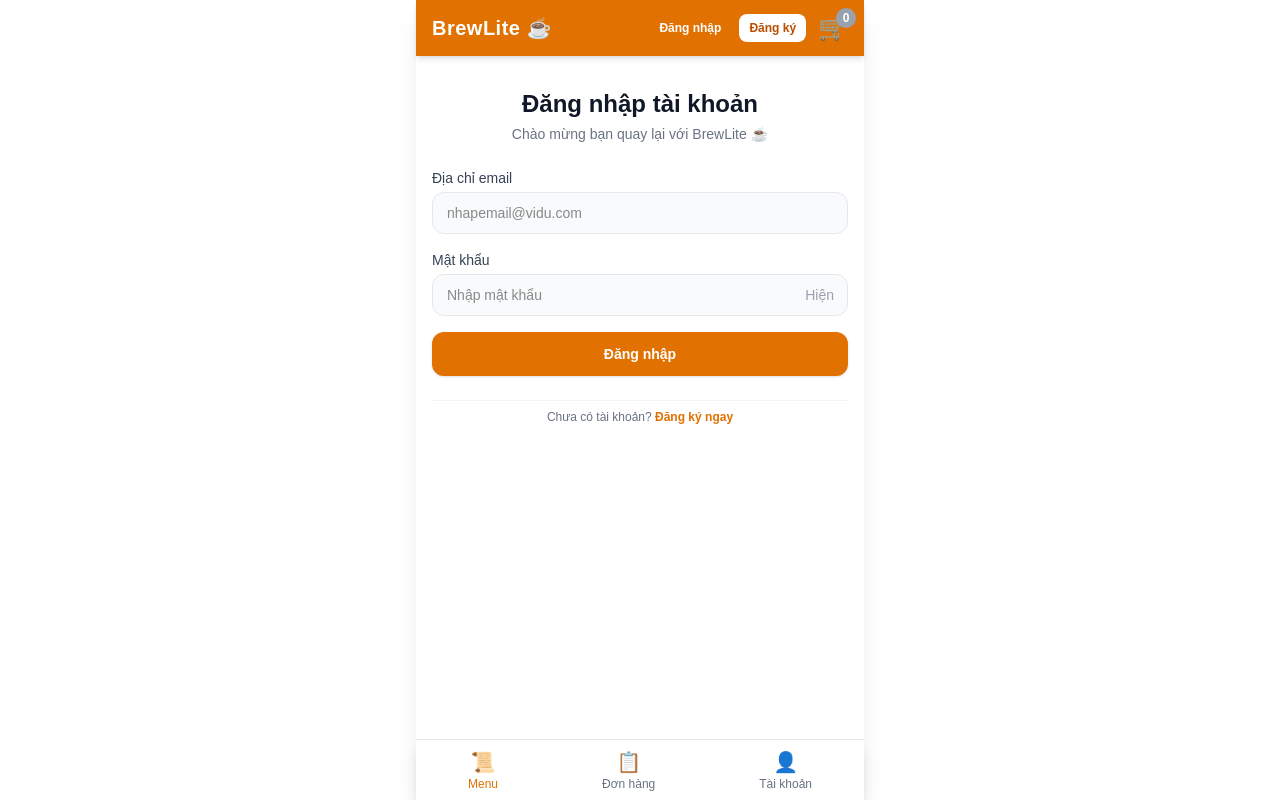
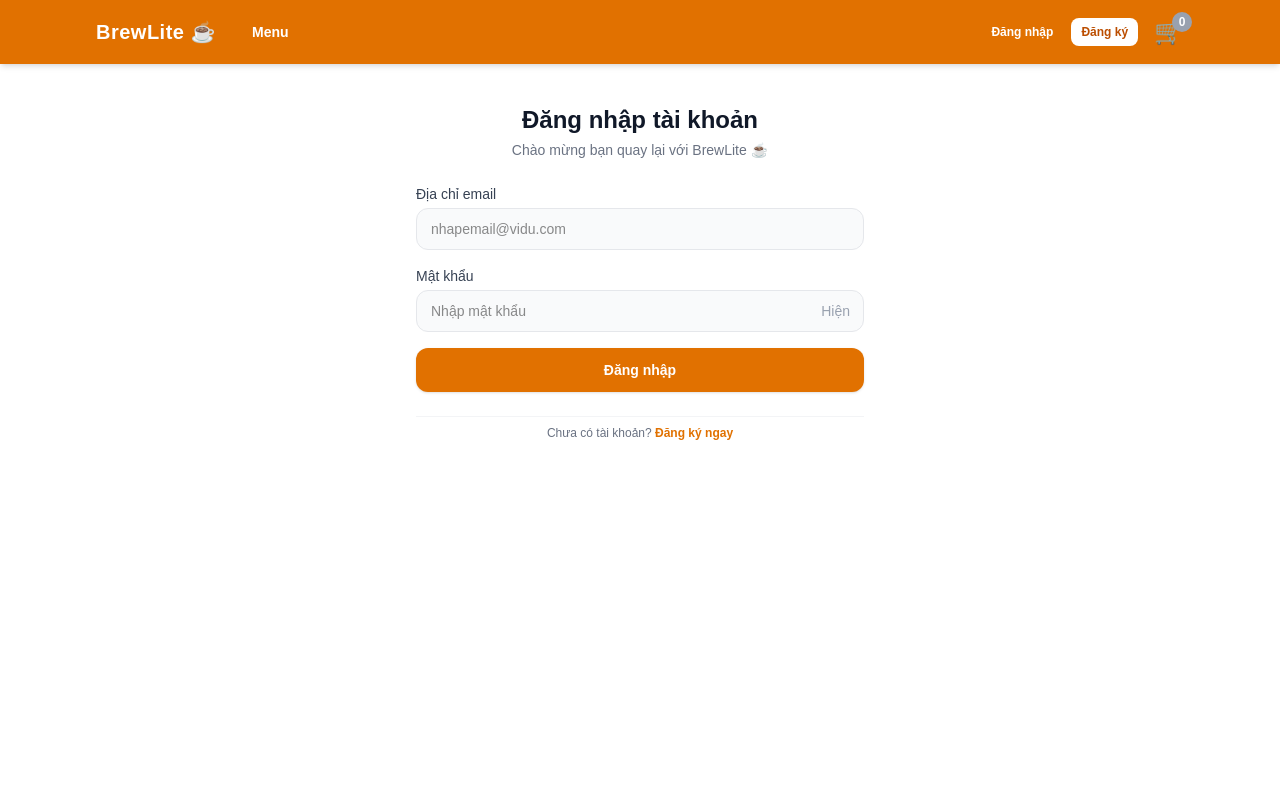
Before and after one commit to Thori2724/BrewLite-CNPM-nh-m-12, a Next.js app in the folder apps/web/: page /login in a window 1280 px wide. Built offline with nearby package versions, Linux system fonts and the light colour scheme.

Commit message:
feat(web): desktop-first, nhom 1 layout chung va menu

```diff
--- a/apps/web/app/components/ProductCard.tsx
+++ b/apps/web/app/components/ProductCard.tsx
@@ -9,10 +9,10 @@ export default function ProductCard({ product }: ProductCardProps) {
   const isOutOfStock = product.stock <= 0;
 
   return (
-    <div className="bg-white rounded-xl shadow-sm border border-gray-100 overflow-hidden flex flex-col justify-between relative hover:shadow-md transition">
+    <div className="bg-white rounded-2xl shadow-xs border border-gray-100 overflow-hidden flex flex-col justify-between relative hover:shadow-md transition">
       <Link href={`/menu/${product.id}`} className="block group">
         {/* Hình ảnh sản phẩm */}
-        <div className="relative w-full h-36 bg-gray-100">
+        <div className="relative w-full h-36 sm:h-44 lg:h-48 bg-gray-100 overflow-hidden">
           <img
             src={product.imageUrl}
             alt={product.name}
@@ -22,30 +22,30 @@ export default function ProductCard({ product }: ProductCardProps) {
           />
           {/* Nhãn Hết hàng (Task 12) */}
           {isOutOfStock && (
-            <span className="absolute top-2 right-2 bg-gray-800 text-white text-xs px-2 py-1 rounded font-semibold">
+            <span className="absolute top-2.5 right-2.5 bg-gray-800 text-white text-xs px-2.5 py-1 rounded-md font-semibold shadow-xs">
               Hết hàng
             </span>
           )}
         </div>
 
         {/* Thông tin sản phẩm */}
-        <div className="p-3">
-          <h3 className="font-semibold text-gray-800 text-sm line-clamp-1 group-hover:text-amber-600 transition">
+        <div className="p-3 sm:p-4">
+          <h3 className="font-semibold text-gray-800 text-sm sm:text-base line-clamp-1 group-hover:text-amber-600 transition">
             {product.name}
           </h3>
-          <p className="text-amber-600 font-bold text-sm mt-1">
+          <p className="text-amber-600 font-bold text-sm sm:text-base mt-1">
             {product.basePrice.toLocaleString('vi-VN')} đ
           </p>
         </div>
       </Link>
 
       {/* Nút thêm món */}
-      <div className="p-3 pt-0">
+      <div className="p-3 sm:p-4 pt-0">
         <Link href={!isOutOfStock ? `/menu/${product.id}` : '#'} className="block">
           <button
             type="button"
             disabled={isOutOfStock}
-            className={`w-full py-1.5 rounded-lg text-xs font-semibold transition ${
+            className={`w-full py-2 rounded-xl text-xs sm:text-sm font-semibold transition ${
               !isOutOfStock
                 ? 'bg-amber-600 text-white hover:bg-amber-700 active:scale-95 cursor-pointer'
                 : 'bg-gray-200 text-gray-400 cursor-not-allowed pointer-events-none'
--- a/apps/web/app/layout.tsx
+++ b/apps/web/app/layout.tsx
@@ -1,4 +1,5 @@
 import type { Metadata } from "next";
+import Link from "next/link";
 import "./globals.css";
 import { CartProvider } from "../context/CartContext";
 import { AuthProvider } from "../context/AuthContext";
@@ -17,38 +18,42 @@ export default function RootLayout({
 }>) {
   return (
     <html lang="vi">
-      <body className="bg-gray-100 min-h-screen text-gray-800 antialiased">
+      <body className="bg-gray-50 min-h-screen text-gray-800 antialiased overflow-x-hidden">
         <CartProvider>
           <AuthProvider>
-            {/* Khung giới hạn giao diện chuẩn di động */}
-            <div className="max-w-md mx-auto bg-white min-h-screen flex flex-col shadow-xl">
-              {/* Header Top Bar */}
-              <header className="sticky top-0 z-50 bg-amber-600 text-white px-4 py-3 flex justify-between items-center shadow-md">
-                <h1 className="text-xl font-bold tracking-wide">BrewLite ☕</h1>
-                <div className="flex items-center gap-3 min-w-0">
-                  <AuthNav />
-                  <CartIcon />
+            <div className="min-h-screen flex flex-col">
+              {/* Header Top Bar trải toàn chiều rộng */}
+              <header className="sticky top-0 z-50 w-full bg-amber-600 text-white shadow-md">
+                <div className="max-w-6xl mx-auto px-4 sm:px-6 lg:px-8 h-16 flex justify-between items-center gap-3">
+                  <div className="flex items-center gap-6 shrink-0">
+                    <Link
+                      href="/"
+                      className="text-xl font-bold tracking-wide hover:opacity-90 transition"
+                    >
+                      BrewLite ☕
+                    </Link>
+                    <nav className="hidden sm:flex items-center gap-4">
+                      <Link
+                        href="/"
+                        className="text-sm font-semibold px-3 py-1.5 rounded-lg hover:bg-white/15 transition"
+                      >
+                        Menu
+                      </Link>
+                      {/* TODO: Task 18 sẽ thêm liên kết "Đơn hàng" vào header */}
+                    </nav>
+                  </div>
+
+                  <div className="flex items-center gap-3 sm:gap-4 min-w-0">
+                    <AuthNav />
+                    <CartIcon />
+                  </div>
                 </div>
               </header>
 
               {/* Nội dung chính màn hình */}
-              <main className="flex-1 p-4 pb-20">{children}</main>
-
-              {/* Navigation Bar dưới cùng cho di động */}
-              <nav className="fixed bottom-0 max-w-md w-full bg-white border-t border-gray-200 flex justify-around py-2 shadow-lg z-50">
-                <button className="flex flex-col items-center text-amber-600 font-medium">
-                  <span className="text-xl">📜</span>
-                  <span className="text-xs">Menu</span>
-                </button>
-                <button className="flex flex-col items-center text-gray-500">
-                  <span className="text-xl">📋</span>
-                  <span className="text-xs">Đơn hàng</span>
-                </button>
-                <button className="flex flex-col items-center text-gray-500">
-                  <span className="text-xl">👤</span>
-                  <span className="text-xs">Tài khoản</span>
-                </button>
-              </nav>
+              <main className="flex-1 w-full max-w-6xl mx-auto px-4 sm:px-6 lg:px-8 py-6">
+                {children}
+              </main>
             </div>
           </AuthProvider>
         </CartProvider>
--- a/apps/web/app/page.tsx
+++ b/apps/web/app/page.tsx
@@ -96,25 +96,16 @@ export default function MenuPage() {
   };
 
   return (
-    <div className="space-y-4">
-      {/* Ô tìm kiếm */}
-      <div className="relative">
-        <input
-          type="text"
-          placeholder="Tìm kiếm món ăn, đồ uống..."
-          value={searchInput}
-          onChange={(e) => setSearchInput(e.target.value)}
-          className="w-full px-4 py-2.5 bg-gray-50 border border-gray-200 rounded-xl text-sm focus:outline-none focus:ring-2 focus:ring-amber-500"
-        />
-      </div>
-
+    <div className="space-y-6">
+      {/* Thanh lọc danh mục và Ô tìm kiếm (cùng một hàng trên desktop) */}
+      <div className="flex flex-col md:flex-row md:items-center md:justify-between gap-4 bg-white p-4 rounded-2xl border border-gray-100 shadow-xs">
         {/* Thanh lọc danh mục */}
-      <div className="flex gap-2 overflow-x-auto pb-2 scrollbar-none">
+        <div className="flex gap-2 overflow-x-auto pb-1 md:pb-0 scrollbar-none">
           {CATEGORIES.map((cat) => (
             <button
               key={cat.id}
               onClick={() => setSelectedCategory(cat.id)}
-            className={`px-3 py-1.5 text-xs font-medium rounded-full whitespace-nowrap transition ${
+              className={`px-4 py-2 text-xs sm:text-sm font-medium rounded-full whitespace-nowrap transition cursor-pointer ${
                 selectedCategory === cat.id
                   ? 'bg-amber-600 text-white shadow-sm'
                   : 'bg-gray-100 text-gray-600 hover:bg-gray-200'
@@ -125,22 +116,34 @@ export default function MenuPage() {
           ))}
         </div>
 
+        {/* Ô tìm kiếm */}
+        <div className="relative w-full md:w-72 lg:w-80 shrink-0">
+          <input
+            type="text"
+            placeholder="Tìm kiếm món ăn, đồ uống..."
+            value={searchInput}
+            onChange={(e) => setSearchInput(e.target.value)}
+            className="w-full px-4 py-2.5 bg-gray-50 border border-gray-200 rounded-xl text-sm focus:outline-none focus:ring-2 focus:ring-amber-500"
+          />
+        </div>
+      </div>
+
       {/* Trạng thái Loading (Đang tải) */}
       {loading && (
-        <div className="text-center py-12 text-gray-500 text-sm">
-          <div className="animate-spin inline-block w-6 h-6 border-2 border-amber-600 border-t-transparent rounded-full mb-2" />
+        <div className="max-w-md mx-auto text-center py-16 text-gray-500 text-sm">
+          <div className="animate-spin inline-block w-7 h-7 border-2 border-amber-600 border-t-transparent rounded-full mb-3" />
           <p>Đang tải danh sách món...</p>
         </div>
       )}
 
       {/* Trạng thái Error (Lỗi) */}
       {error && !loading && (
-        <div className="bg-red-50 text-red-600 p-4 rounded-xl text-center text-sm space-y-3">
+        <div className="max-w-md mx-auto bg-red-50 border border-red-100 text-red-600 p-6 rounded-2xl text-center text-sm space-y-3">
           <p>{error}</p>
           <button
             type="button"
             onClick={handleRetry}
-            className="px-4 py-1.5 bg-red-600 text-white text-xs font-medium rounded-lg hover:bg-red-700 transition"
+            className="px-5 py-2 bg-red-600 text-white text-xs sm:text-sm font-medium rounded-xl hover:bg-red-700 transition cursor-pointer"
           >
             Thử lại
           </button>
@@ -149,15 +152,15 @@ export default function MenuPage() {
 
       {/* Trạng thái Empty (Không có sản phẩm) */}
       {!loading && !error && products.length === 0 && (
-        <div className="text-center py-12 text-gray-400 text-sm">
-          <span className="text-3xl block mb-2">🔍</span>
+        <div className="max-w-md mx-auto bg-white border border-gray-100 rounded-2xl text-center py-14 px-4 text-gray-400 text-sm shadow-xs">
+          <span className="text-4xl block mb-2">🔍</span>
           <p>Không tìm thấy món phù hợp</p>
         </div>
       )}
 
-      {/* Lưới hiển thị sản phẩm */}
+      {/* Lưới hiển thị sản phẩm: 2 cột điện thoại, 3 cột tablet, 4 cột desktop */}
       {!loading && !error && products.length > 0 && (
-        <div className="grid grid-cols-2 gap-3">
+        <div className="grid grid-cols-2 md:grid-cols-3 lg:grid-cols-4 gap-3 sm:gap-5">
           {products.map((product) => (
             <ProductCard key={product.id} product={product} />
           ))}
```
Lines whose indentation alone changed are shown as unchanged.
